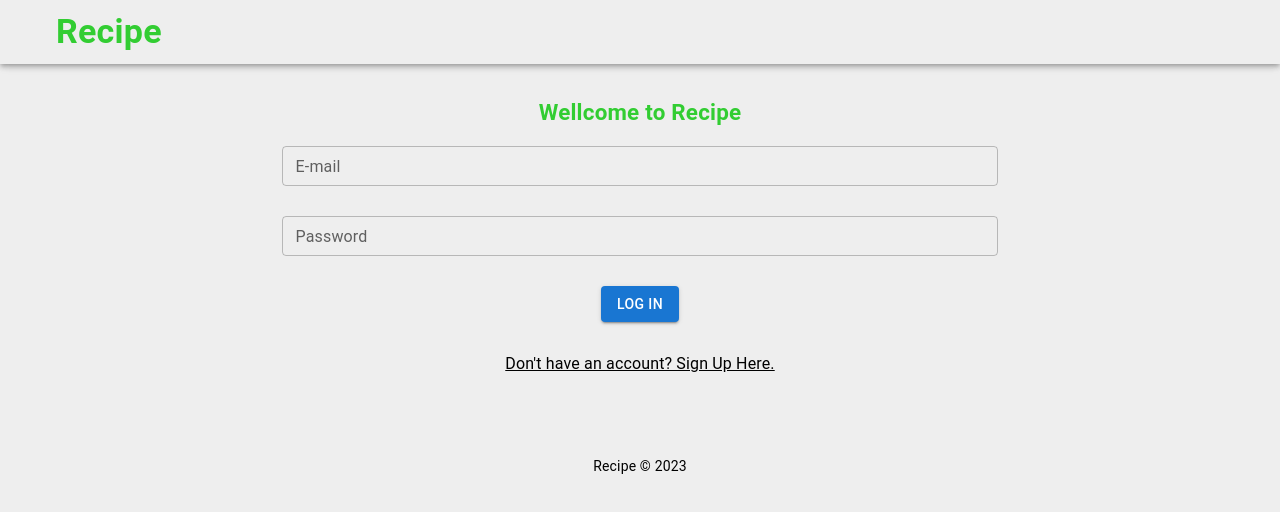
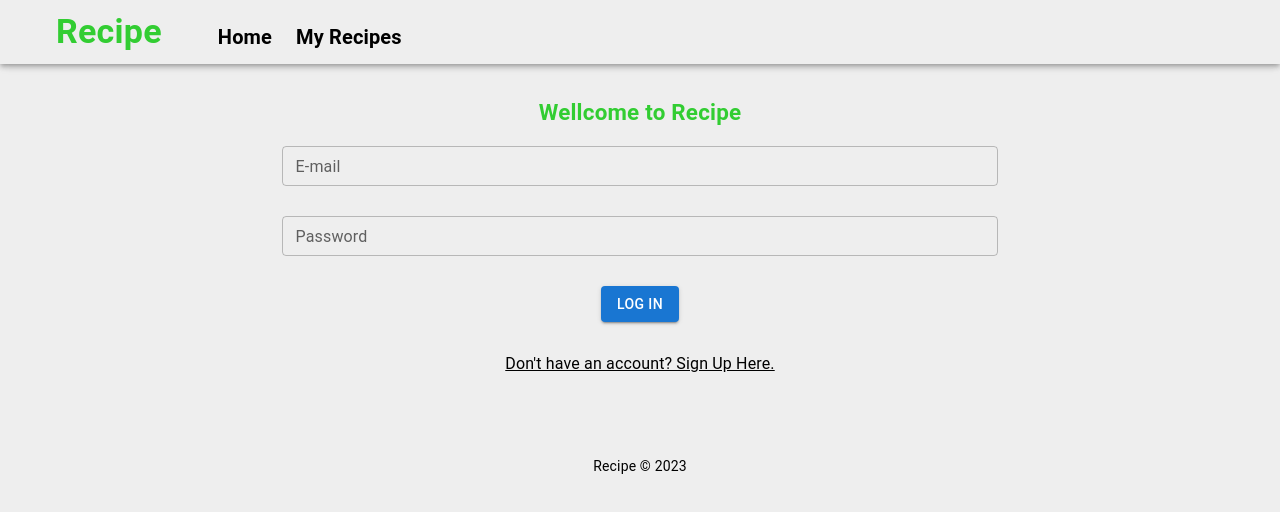
Before and after one commit to amir4li/recipe, a React (Create React App) app: page /login in a window 1280 px wide. Shown: the top 512 px of the page. Built offline with nearby package versions, Linux system fonts and the light colour scheme.

Commit message:
Navbar added

```diff
--- a/src/components/Header.js
+++ b/src/components/Header.js
@@ -1,13 +1,16 @@
-import React,{ useState } from 'react';
+import React from 'react';
 import { useNavigate } from 'react-router-dom';
 import { useSelector } from 'react-redux';
-import { AppBar, Typography, Toolbar, Grid, Stack } from '@mui/material';
+import { AppBar, Typography, Toolbar, Stack, useMediaQuery } from '@mui/material';
+import Navbar from './Navbar';
 
 
 function Header() {
     const isAuth = Boolean(useSelector((state)=> state.auth.user && state.auth.user));
+    const userName = useSelector((state)=> state.auth.user && state.auth.user.name)
     const navigate = useNavigate();
     const currentPage = window.location.href;
+    const isNonMobile = useMediaQuery("(min-width:600px)");
 
     return (
       <AppBar sx={{ bgcolor: "#eeee", mb: "4rem" }}>
@@ -19,7 +22,8 @@ function Header() {
             alignItems="center"
             paddingX="2rem"
         >
-            <Stack>
+            <Stack direction="row" spacing={3} alignItems="flex-end">
+
             <Typography
                 variant="h4"
                 sx={{
@@ -31,6 +35,7 @@ function Header() {
             >
                 Recipe
             </Typography>
+            { isNonMobile && <Navbar />}
             </Stack>
 
             <Stack>
@@ -44,9 +49,9 @@ function Header() {
                 border: "1px solid limegreen",
                 paddingX: "1rem"
                 }}
-                onClick={()=> {navigate("/my-recipes")}}
+                onClick={()=> {navigate("/my-recipe")}}
             >
-                My Recipes
+            {isNonMobile ? userName : "My Recipe"}
             </Typography> :
 
             currentPage.includes("login") || currentPage.includes("signup") ? "" :
--- /dev/null
+++ b/src/components/Navbar.js
@@ -0,0 +1,46 @@
+import React from 'react';
+import { useSelector } from 'react-redux';
+import { useNavigate } from 'react-router-dom';
+import { Typography, Stack } from '@mui/material';
+
+function Navbar() {
+    const isAuth = Boolean(useSelector((state)=> state.auth.user && state.auth.user));
+    const navigate = useNavigate();
+
+
+    return (
+        <Stack
+            width="100%"
+            direction="row"
+            justifyContent="space-between"
+            alignItems="center"
+            paddingX="2rem"
+            spacing={3}
+        >
+            <Typography
+                variant="h6"
+                sx={{
+                    fontWeight: 600,
+                    color: "#000",
+                    cursor: 'pointer',
+                }}
+                onClick={()=> navigate("/")}
+            >
+                Home
+            </Typography>
+            <Typography
+                variant="h6"
+                sx={{
+                cursor: "pointer",
+                fontWeight: 600,
+                color: "#000",
+                }}
+                onClick={()=> isAuth ? navigate("/my-recipes") : navigate("/login")}
+            >
+                My Recipes
+            </Typography>
+        </Stack>
+    )
+}
+
+export default Navbar;
--- a/src/components/recipeForm/RecipeForm.js
+++ b/src/components/recipeForm/RecipeForm.js
@@ -30,7 +30,7 @@ function RecipeForm() {
 
         // Sending data to backend
         try {
-            const res = await axios.post("http://localhost:5000/api/v1/recipes", values,
+            const res = await axios.post("https://recipe-backend-api.onrender.com/api/v1/recipes", values,
             { headers: { Authorization: `Bearer ${token}`, "Content-Type": "application/json"} });
 
             onSubmitProps.resetForm();
--- a/src/components/recipeForm/UpdateRecipeForm.js
+++ b/src/components/recipeForm/UpdateRecipeForm.js
@@ -32,7 +32,7 @@ function RecipeForm({ recipe }) {
 
         // Sending data to backend
         try {
-            const res = await axios.put(`http://localhost:5000/api/v1/recipes/${recipe._id}`, values,
+            const res = await axios.put(`https://recipe-backend-api.onrender.com/api/v1/recipes/${recipe._id}`, values,
             { headers: { Authorization: `Bearer ${token}`, "Content-Type": "application/json"} });
 
             onSubmitProps.resetForm();
--- a/src/components/userForm/UserForm.js
+++ b/src/components/userForm/UserForm.js
@@ -25,7 +25,7 @@ function UserForm({ pageType }) {
     const navigate = useNavigate();
 
     const signup = async (values, onSubmitProps)=> {
-        const savedUserResponse = await fetch( "http://localhost:5000/api/v1/auth/signup", {
+        const savedUserResponse = await fetch( "https://recipe-backend-api.onrender.com/api/v1/auth/signup", {
                 mode: 'cors',
                 method: "POST",
                 headers: { "Content-Type": "application/json" },
@@ -50,7 +50,7 @@ function UserForm({ pageType }) {
     };
 
     const login = async (values, onSubmitProps)=> {
-        const loggedInResponse = await fetch( "http://localhost:5000/api/v1/auth/login", {
+        const loggedInResponse = await fetch( "https://recipe-backend-api.onrender.com/api/v1/auth/login", {
                 mode: 'cors',
                 method: "POST",
                 headers: { "Content-Type": "application/json" },
--- a/src/pages/MyRecipes.js
+++ b/src/pages/MyRecipes.js
@@ -6,6 +6,7 @@ import { useNavigate, useParams } from 'react-router-dom';
 import { Stack, Typography, Card, CardContent, CardActions, Button, IconButton, useMediaQuery } from '@mui/material'
 import { Edit, Delete, Add } from '@mui/icons-material';
 import DeleteDialog from '../components/DeleteDialog';
+import { maxWidth } from '@mui/system';
 
 
 function MyRecipes() {
@@ -16,7 +17,7 @@ function MyRecipes() {
     const isNonMobile = useMediaQuery("(min-width:600px)");
 
     const fetchRecipes = async ()=> {
-        const response = await axios.get("http://localhost:5000/api/v1/recipes/user-recipes",
+        const response = await axios.get("https://recipe-backend-api.onrender.com/api/v1/recipes/user-recipes",
             { headers: { Authorization: `Bearer ${token}`, "Content-Type": "application/json"} });
         setRecipes(response.data.data)
     };
@@ -28,13 +29,14 @@ function MyRecipes() {
 
     return (
         <Stack
+
             p={7} pt={4}
             mt={6}
             gap={3}
             alignItems="center"
             sx={{ background: "#eee" }}
         >
-        <Stack spacing={2}>
+        <Stack spacing={2} maxWidth= {isNonMobile ? "80%" : "100%"}>
         <Stack
             direction= {isNonMobile ? "row" : "column"}
             spacing={2}
@@ -61,6 +63,7 @@ function MyRecipes() {
         <Stack alignItems="center">
             {
                 recipes && recipes.map((recipe)=> (
+                    <Stack width="100%">
                     <Card key={uuidv4()}
                     sx={{
                         cursor: "pointer",
@@ -80,6 +83,7 @@ function MyRecipes() {
                     <DeleteDialog recipeId={recipe._id} />
                     </CardActions>
                     </Card>
+                    </Stack>
                 ))
             }
         </Stack>
--- a/src/pages/RecipeMenu.js
+++ b/src/pages/RecipeMenu.js
@@ -13,7 +13,7 @@ function RecipeMenu() {
     const isNonMobile = useMediaQuery("(min-width:600px)");
 
     const fetchRecipes = async ()=> {
-        const response = await axios.get(`http://localhost:5000/api/v1/recipes?category=${menu}`);
+        const response = await axios.get(`https://recipe-backend-api.onrender.com/api/v1/recipes?category=${menu}`);
         setRecipes(response.data.data)
     };
 
--- a/src/pages/SingleRecipe.js
+++ b/src/pages/SingleRecipe.js
@@ -10,7 +10,7 @@ function SingleRecipe() {
     const isNonMobile = Boolean(useMediaQuery("(min-width: 600px)"));
 
     const fetchRecipe = async ()=> {
-        const response = await axios.get(`http://localhost:5000/api/v1/recipes/${recipeId}`);
+        const response = await axios.get(`https://recipe-backend-api.onrender.com/api/v1/recipes/${recipeId}`);
         setRecipe(response.data.data)
     };
 
--- a/src/pages/UpdateRecipe.js
+++ b/src/pages/UpdateRecipe.js
@@ -13,7 +13,7 @@ function UpdateRecipe() {
 
 
     const fetchRecipe = async ()=> {
-        const response = await axios.get(`http://localhost:5000/api/v1/recipes/${recipeId}`);
+        const response = await axios.get(`https://recipe-backend-api.onrender.com/api/v1/recipes/${recipeId}`);
         setRecipe(response.data.data)
     };
 
```
